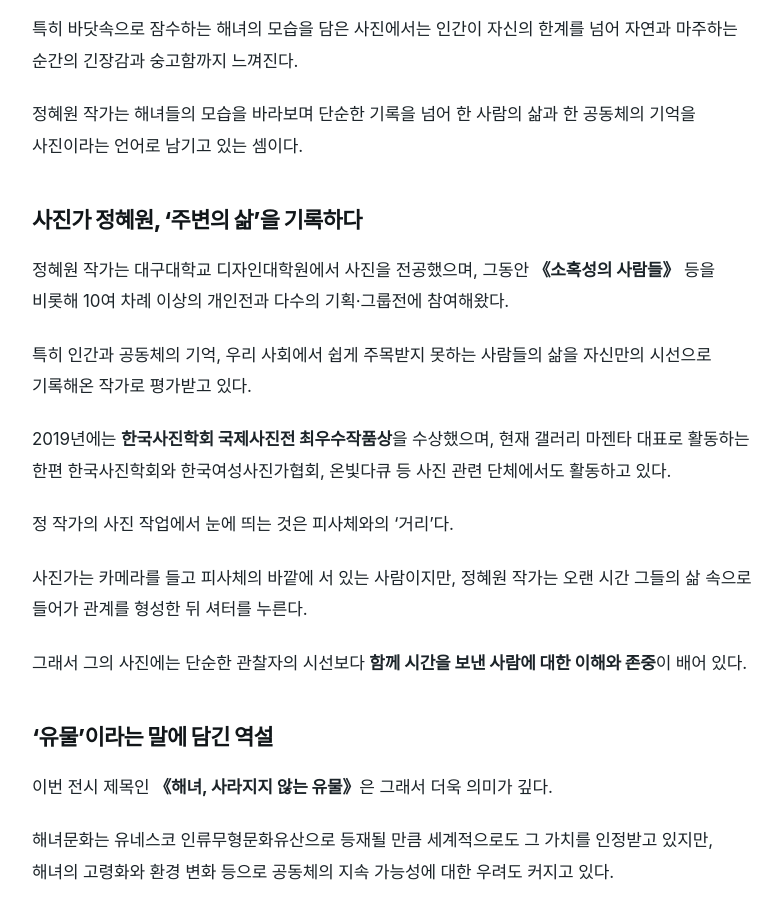
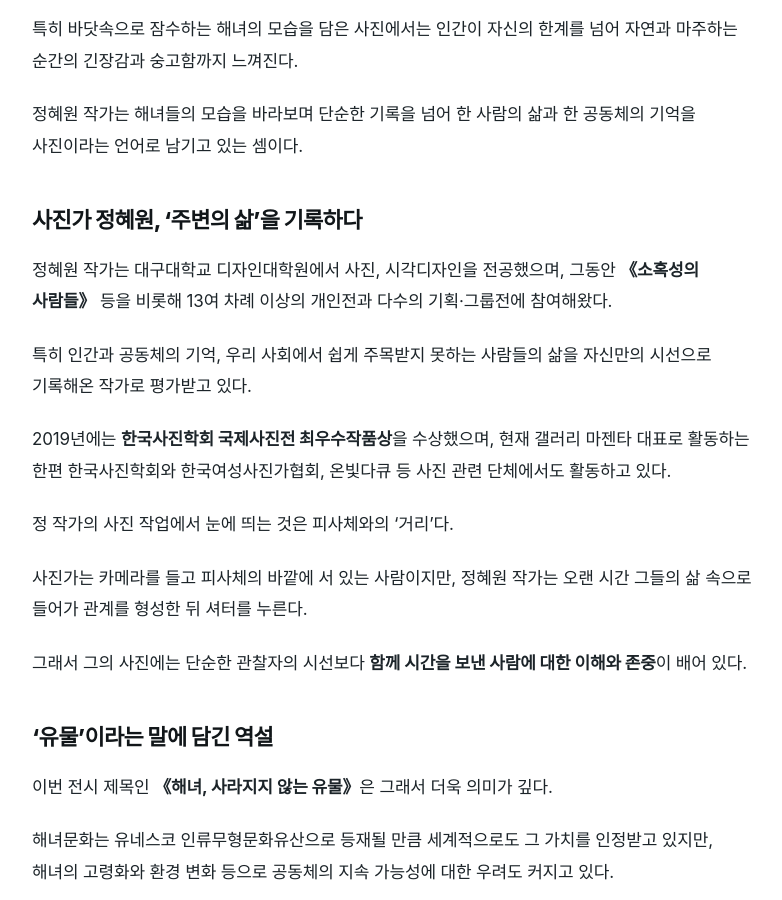
Before and after one commit to kokorojuin-tech/mt-news, a Jekyll site: the page built from _posts/2026-09-07-jeong-hyewon-haenyeo-exhibition.md, in a window 1280 px wide and 900 px high, scrolled down 2086 px. Shown: the whole window, without its empty margins (248-1030 px from the left). Built offline with Jekyll 4.4.1, drawn with Linux system fonts in a browser that asks for light colours; some web fonts are replaced.

Commit message:
Update 2026-09-07-jeong-hyewon-haenyeo-exhibition.md

```diff
--- a/_posts/2026-09-07-jeong-hyewon-haenyeo-exhibition.md
+++ b/_posts/2026-09-07-jeong-hyewon-haenyeo-exhibition.md
@@ -39,7 +39,7 @@ lang: ko
 
 ## 사진가 정혜원, '주변의 삶'을 기록하다
 
-정혜원 작가는 대구대학교 디자인대학원에서 사진을 전공했으며, 그동안 **《소혹성의 사람들》** 등을 비롯해 10여 차례 이상의 개인전과 다수의 기획·그룹전에 참여해왔다.
+정혜원 작가는 대구대학교 디자인대학원에서 사진, 시각디자인을 전공했으며, 그동안 **《소혹성의 사람들》** 등을 비롯해 13여 차례 이상의 개인전과 다수의 기획·그룹전에 참여해왔다.
 
 특히 인간과 공동체의 기억, 우리 사회에서 쉽게 주목받지 못하는 사람들의 삶을 자신만의 시선으로 기록해온 작가로 평가받고 있다.
 
```
